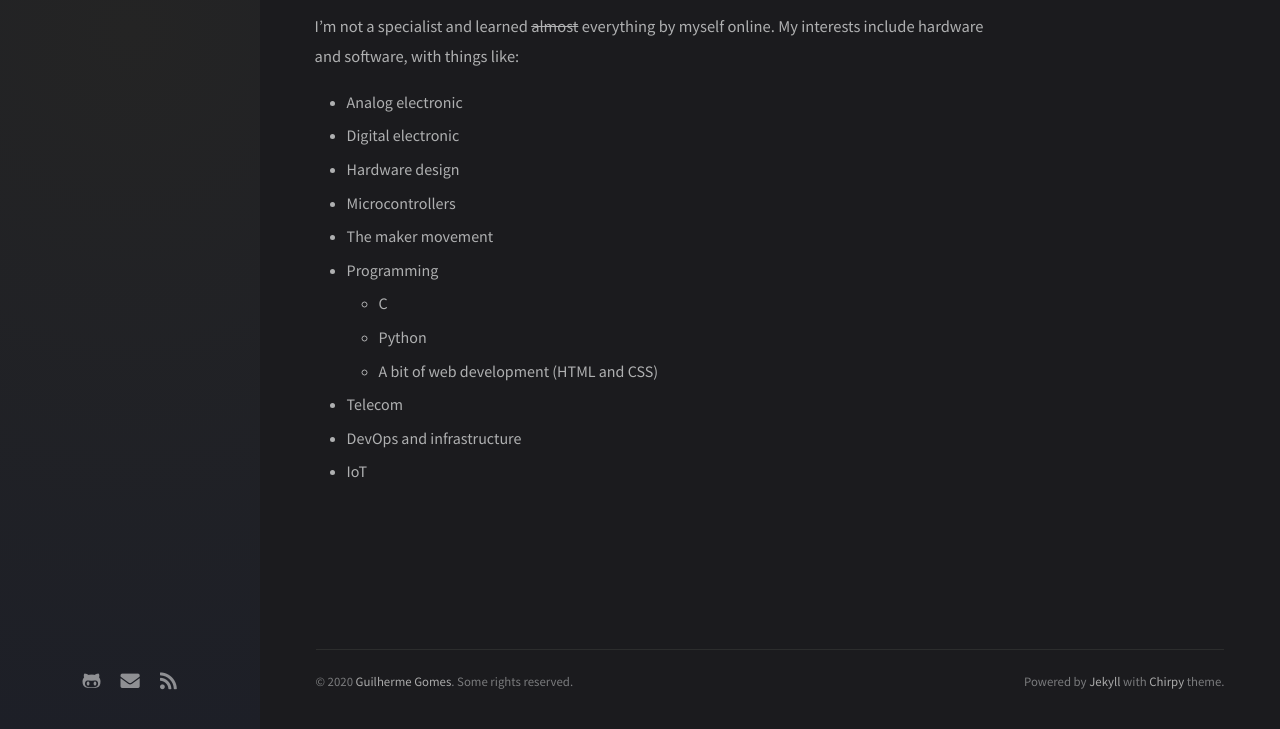
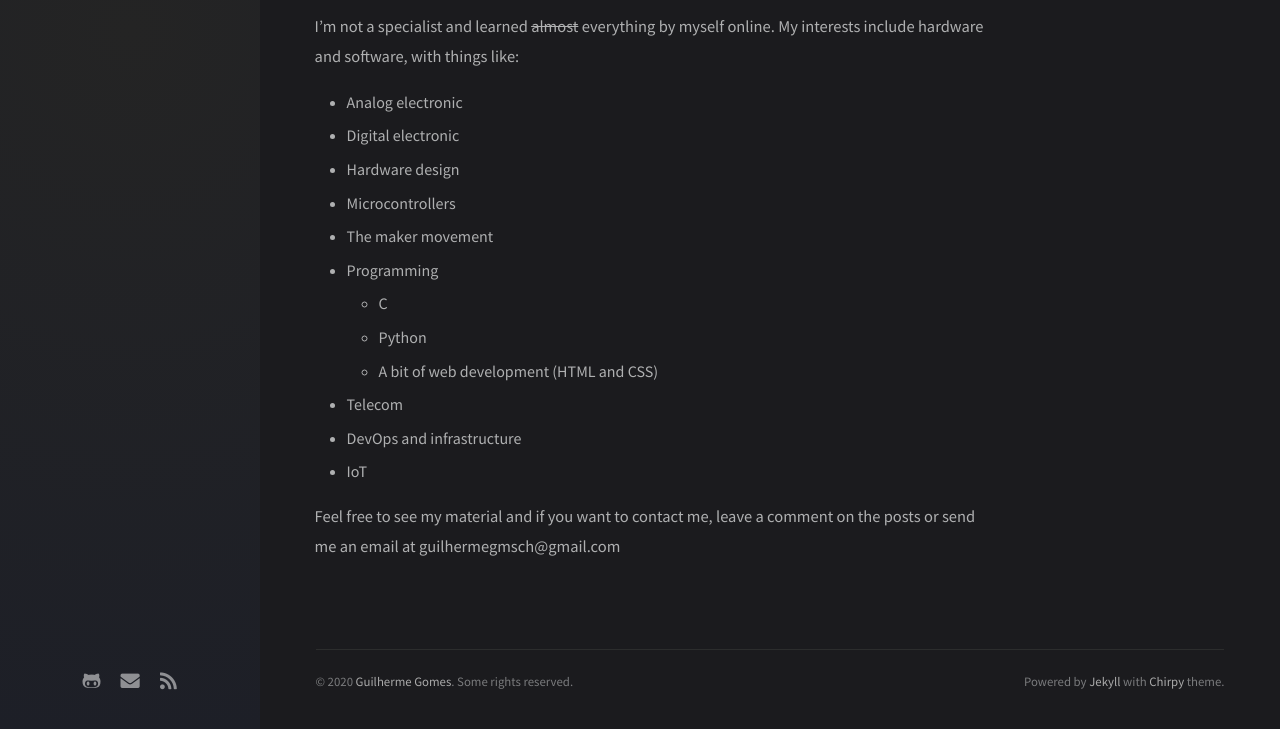
Before and after one commit to guilhermegch/blog, a Jekyll site: the page built from _tabs/about.md, in a window 1280 px wide and 1397 px high, cut to the strip 668-1397 px from the top of the window. Built offline with Jekyll 4.4.1, drawn with Linux system fonts in a browser that asks for light colours; nearby versions of some CDN libraries; comment, search, counter and statistics services are not loaded.

Commit message:
Updating the about ending

```diff
--- a/_tabs/about.md
+++ b/_tabs/about.md
@@ -34,3 +34,5 @@ My interests include hardware and software, with things like:
 * Telecom
 * DevOps and infrastructure
 * IoT
+
+Feel free to see my material and if you want to contact me, leave a comment on the posts or send me an email at guilhermegmsch@gmail.com
```
